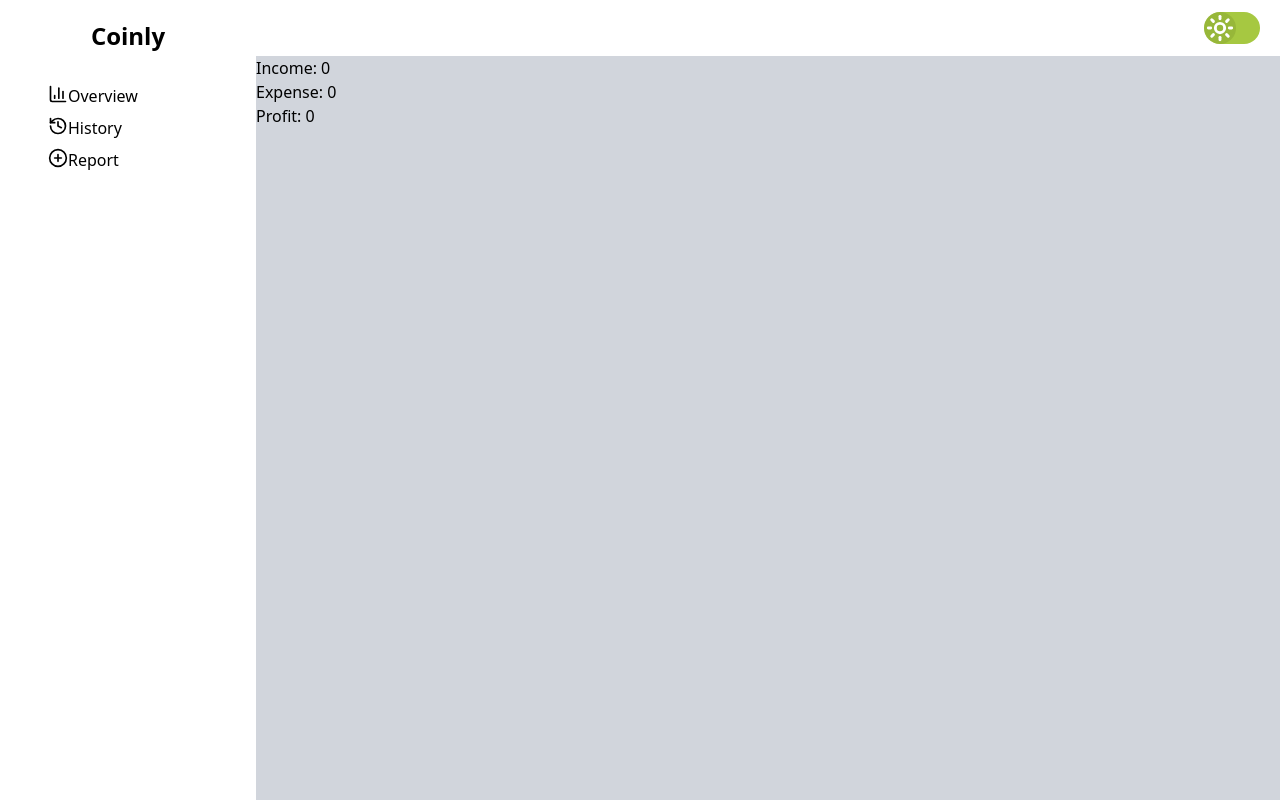
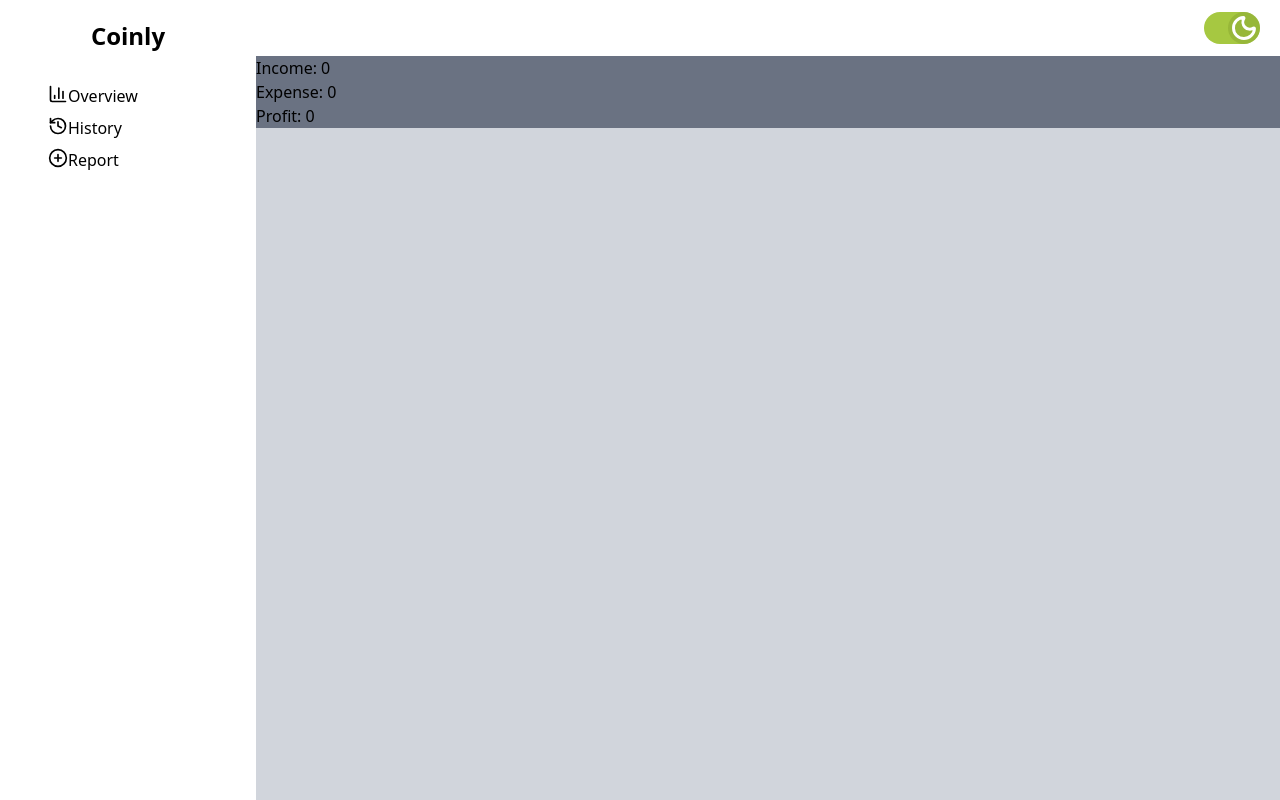
Before and after one commit to IlliaLev/Coinly, a Next.js app: page /dashboard in a window 1280 px wide. Built offline with nearby package versions, Linux system fonts and the light colour scheme.

Commit message:
updated global app state using persist() and created useThemeStore

```diff
--- a/app/dashboard/history/page.tsx
+++ b/app/dashboard/history/page.tsx
@@ -1,5 +1,17 @@
+"use client";
+
+import {useAppStore} from '@/lib/useAppStore';
+
 export default function HistoryPage() {
+    const reports = useAppStore((state) => state.reports);
+
     return (
-        <div>History Page</div>
+        <div>
+            <ul>
+                {reports.map((report, idx) => (
+                    <li key={idx}>Title: {report.title}   Type: {report.type}   Amount: {report.amount}</li>
+                ))}
+            </ul>
+        </div>
     );
 }
--- a/app/dashboard/page.tsx
+++ b/app/dashboard/page.tsx
@@ -1,6 +1,6 @@
 "use client"
 
-import {useAppStore} from "@/lib/store";
+import {useAppStore} from "@/lib/useAppStore";
 
 export default function Dashboard() {
     const reports = useAppStore((state) => state.reports);
@@ -16,7 +16,10 @@ export default function Dashboard() {
     const profit = totalIncome - totalExpense;
 
     return (
-        <div>
+        <div className={`
+        bg-gray-500
+        dark:bg-gray-800
+        `}>
 
             <div>Income: {totalIncome}</div>
             <div>Expense: {totalExpense}</div>
--- a/app/dashboard/report/page.tsx
+++ b/app/dashboard/report/page.tsx
@@ -2,7 +2,7 @@
 
 import {useState} from "react";
 
-import { useAppStore } from "@/lib/store";
+import { useAppStore } from "@/lib/useAppStore";
 
 export default function ReportPage() {
     const [title, setTitle] = useState("");
--- a/app/layout.tsx
+++ b/app/layout.tsx
@@ -1,10 +1,28 @@
+"use client";
+
 import "./globals.css";
+
+import {useEffect} from "react";
+
+import { useThemeStore } from "@/lib/useThemeStore";
+
+//! Use next-themes
 
 export default function RootLayout({
   children,
 }: Readonly<{
   children: React.ReactNode;
 }>) {
+  const {theme} = useThemeStore();
+
+  useEffect(() => {
+    if(theme === "dark") {
+      document.documentElement.classList.add("dark");
+    } else {
+      document.documentElement.classList.remove("dark");
+    }
+  }, [theme]);
+
   return (
     <html lang="en">
       <body
--- a/components/ui/Toggle.tsx
+++ b/components/ui/Toggle.tsx
@@ -1,14 +1,14 @@
 "use client";
-
-import { useState } from "react";
 
 import { Sun, Moon } from "lucide-react";
 
+import { useThemeStore } from "@/lib/useThemeStore";
+
 export default function Toggle() {
-    const [isOn, setIsOn] = useState(false);
+    const {theme, toggleTheme} = useThemeStore();
 
     const toggle = () => {
-        setIsOn(!isOn);
+        toggleTheme();
     }
 
     return (
@@ -16,7 +16,8 @@ export default function Toggle() {
         w-14 h-8
         flex items-center
         rounded-full
-        ${isOn ? "bg-[#0F2443]" : "bg-[#A6C841]"}
+        dark:bg-[#0F2443]
+        bg-[#A6C841]
         cursor-pointer
         transition-colors duration-300
         `}>
@@ -25,11 +26,12 @@ export default function Toggle() {
                 flex items-center justify-center
                 rounded-full
                 text-white
-                ${isOn ? "bg-[#2659A6]/40" : "bg-[#829E2E]/40"}
-                ${isOn ? "translate-x-6" : "translate-x-0"}
+                dark:bg-[#2659A6]/40
+                bg-[#829E2E]/40
+                ${theme === "dark" ? "translate-x-6" : "translate-x-0"}
                 transition-all duration-500
                 `}>
-                {isOn ?
+                {theme === "dark" ?
                     <Moon className={`
                         w-7 h-7
                         `} strokeWidth={2.5}></Moon>
--- a/lib/store.ts
+++ /dev/null
@@ -1,17 +0,0 @@
-import { create } from "zustand";
-
-interface Report {
-    title: string,
-    type: string,
-    amount: string,
-}
-
-interface AppState {
-    reports: Report[],
-    addReport: (r: Report) => void,
-}
-
-export const useAppStore = create<AppState>((set) => ({
-    reports: [],
-    addReport: (r) => set((state) => ({ reports: [...state.reports, r]})),
-}))
--- /dev/null
+++ b/lib/useAppStore.ts
@@ -0,0 +1,25 @@
+import { create } from "zustand";
+import { persist } from "zustand/middleware";
+
+interface Report {
+    title: string,
+    type: string,
+    amount: string,
+}
+
+interface AppState {
+    reports: Report[],
+    addReport: (r: Report) => void,
+}
+
+export const useAppStore = create<AppState>()(
+    persist(
+        (set) => ({
+            reports: [],
+            addReport: (r: Report) => set((state) => ({reports: [...state.reports, r]})),
+        }),
+        {
+            name: "reports",
+        }
+    )
+);
--- /dev/null
+++ b/lib/useThemeStore.ts
@@ -0,0 +1,21 @@
+import {create} from 'zustand';
+import {persist} from 'zustand/middleware';
+
+interface ThemeState {
+    theme: "light" | "dark",
+    toggleTheme: () => void,
+
+}
+
+export const useThemeStore = create<ThemeState>()(
+    persist(
+        (set, get) => ({
+            theme: "dark",
+            toggleTheme: () => set({theme: get().theme === "light" ? "dark" : "light"}),
+
+        }),
+        {
+            name: "theme-store",
+        }
+    )
+);
--- /dev/null
+++ b/tailwind.config.js
@@ -0,0 +1,9 @@
+module.exports = {
+    darkMode: "class",
+    content: [
+      "./app/**/*.{js,ts,jsx,tsx,mdx}",
+      "./components/**/*.{js,ts,jsx,tsx,mdx}",
+    ],
+    theme: { extend: {} },
+    plugins: [],
+  };
```
